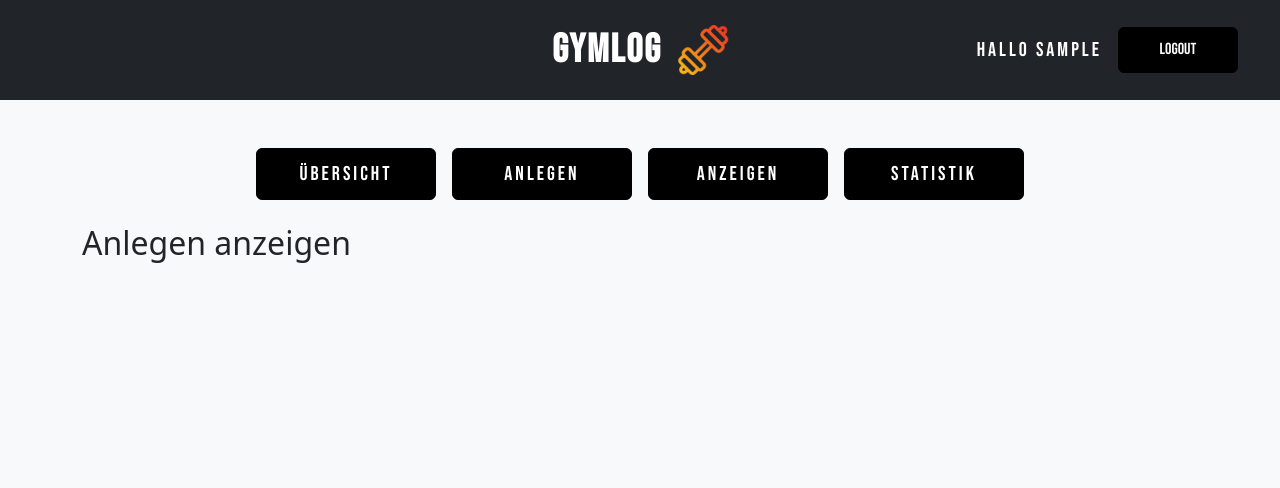
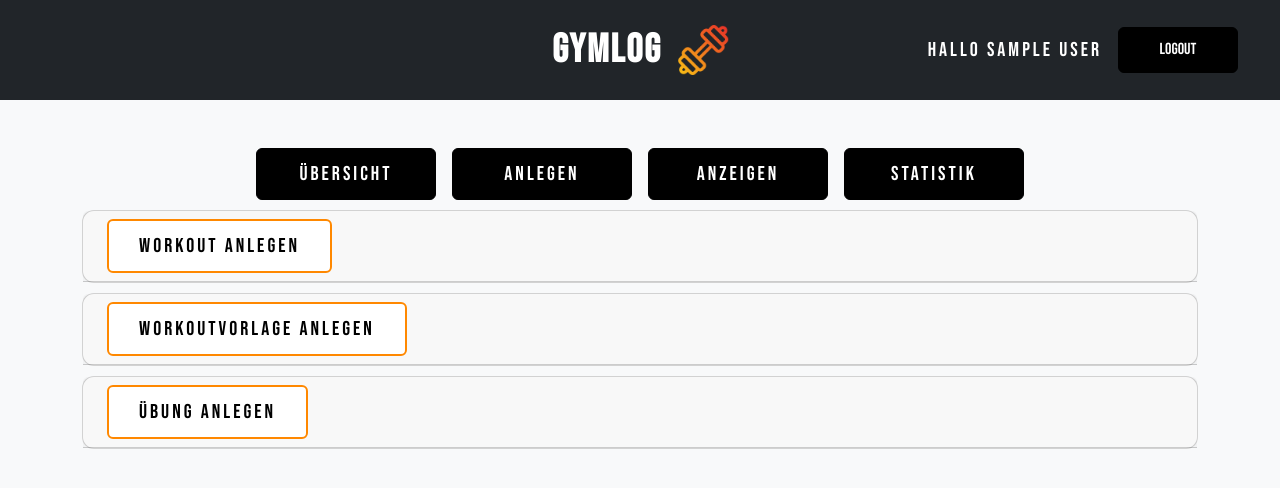
Before and after one commit to rh3ss/GymLog, a Flask app: page /workouts/create in a window 1280 px wide. Shown: the top 488 px of the page. Run offline with Flask 3, Linux system fonts and the light colour scheme; the visitor is signed in with stand-in values (Sample User, id 1); data comes from the database, SQL or seed files in the repository.

Commit message:
Add more creations, create new workout and safe to db.

```diff
--- a/src/routes/workouts.py
+++ b/src/routes/workouts.py
@@ -1,7 +1,10 @@
-from flask import Blueprint, render_template, session, redirect, url_for
+from flask import Blueprint, render_template, request, session, redirect, url_for
+from utils.dbclient import DBClient
+from services.workoutservice import WorkoutService
 
 workouts_bp = Blueprint("workouts", __name__, url_prefix="/workouts")
 
+workout_service = WorkoutService(db=DBClient("gymlog.db"))
 
 @workouts_bp.route("/overview")
 def overview() -> str:
@@ -10,14 +13,13 @@
 
     return render_template("workouts/overview.html", user_name=session["user_name"])
 
-
 @workouts_bp.route("/create")
 def create() -> str:
     if "user_name" not in session:
         return redirect(url_for("auth.login"))
 
-    return render_template("workouts/create.html", user_name=session["user_name"])
-
+    workout_types = workout_service.get_workout_type()
+    return render_template("workouts/create.html", user_name=session["user_name"], workout_types=workout_types)
 
 @workouts_bp.route("/display")
 def display() -> str:
@@ -26,10 +28,23 @@
 
     return render_template("workouts/display.html", user_name=session["user_name"])
 
-
 @workouts_bp.route("/statistics")
 def statistics() -> str:
     if "user_name" not in session:
         return redirect(url_for("auth.login"))
 
     return render_template("workouts/statistics.html", user_name=session["user_name"])
+
+@workouts_bp.route("/add", methods=["GET", "POST"])
+def add_workout():
+    if "user_name" not in session:
+        return redirect(url_for("auth.login"))
+
+    if request.method == "POST":
+        workout_service.create_workout(
+            user_id=session["user_id"], workout_type_id=request.form.get("workout_type"), workout_date=request.form.get("workout_date"), workout_start_time=request.form.get("workout_start_time"),
+            workout_end_time=request.form.get("workout_end_time"), workout_calories=request.form.get("workout_calories"), workout_note=request.form.get("workout_note")
+        )
+        return create()
+
+    return render_template("workouts/create.html", user_name=session["user_name"])
--- /dev/null
+++ b/src/services/workoutservice.py
@@ -0,0 +1,17 @@
+from datetime import date, time
+from utils.dbclient import DBClient
+
+class WorkoutService:
+    def __init__(self, db: DBClient) -> None:
+        self.db = db
+
+    def get_workout_type(self) -> list[tuple]:
+        return self.db.execute(
+            "SELECT workout_type_id, name FROM workout_type ORDER BY name", fetch=True
+        )
+
+    def create_workout(self, user_id: int, workout_type_id: int, workout_date: date, workout_start_time: time, workout_end_time: time, workout_calories: float, workout_note: str) -> None:
+        self.db.execute(
+            "INSERT INTO workout (user_id, workout_type_id, date, start_time, end_time, calories_burned, note) VALUES (?, ?, ?, ?, ?, ?, ?)",
+            (user_id, workout_type_id, workout_date, workout_start_time, workout_end_time, workout_calories, workout_note), commit=True
+        )
--- a/src/static/style.css
+++ b/src/static/style.css
@@ -14,7 +14,13 @@
 }
 
 .card {
+    margin-top: 10px;
     border-radius: 12px;
+}
+
+.form-label {
+    margin-top: 10px;
+    margin-bottom: 2px;
 }
 
 .nav-text {
@@ -86,3 +92,18 @@
     font-weight: 1;
     letter-spacing: 3px;
 }
+
+#accordion {
+    margin-top: 10px;
+}
+
+.btn-accordion {
+    min-width: 180px;
+    font-size: 20px;
+    font-weight: 1;
+    letter-spacing: 3px;
+    background-color: #ffffff;
+    border-color: #ff8800;
+    border-width: 2px;
+    color: #000000;
+}
--- a/src/templates/workouts/create.html
+++ b/src/templates/workouts/create.html
@@ -25,9 +25,78 @@
             <a href="{{ url_for('workouts.display') }}" class="btn btn-custom btn-switch mx-2">Anzeigen</a>
             <a href="{{ url_for('workouts.statistics') }}" class="btn btn-custom btn-switch mx-2">Statistik</a>
         </div>
-    </div>
-	    <div class="container mt-4">
-        <h2 class="mb-4">Anlegen anzeigen</h2>
+        <div id="accordion">
+        <div class="card">
+            <div class="card-header" id="headingOne">
+                <h5 class="mb-0">
+                    <button class="btn btn-custom btn-accordion mx-2" data-toggle="collapse" data-target="#collapseOne" aria-expanded="true" aria-controls="collapseOne">Workout anlegen</button>
+                </h5>
+            </div>
+            <div class="collapse" id="collapseOne" aria-labelledby="headingOne" data-parent="#accordion">
+                <div class="card-body">
+                    <form method="POST" action="{{ url_for('workouts.add_workout') }}">
+                        <div class="mb-3">
+                            <label class="form-label auth-sub-text">Trainingstyp</label>
+                            <select class="form-control" name="workout_type" required>
+                                {% for wt in workout_types %}
+                                    <option value="{{ wt.workout_type_id }}">
+                                        {{ wt.name }}
+                                    </option>
+                                {% endfor %}
+                            </select>
+                        </div>
+                        <div class="mb-3">
+                            <label class="form-label auth-sub-text">Datum</label>
+                            <input type="date" name="workout_date" class="form-control" required>
+                        </div>
+                        <div class="mb-3">
+                            <label class="form-label auth-sub-text">Startzeit</label>
+                            <input type="time" name="workout_start_time" class="form-control">
+                        </div>
+                        <div class="mb-3">
+                            <label class="form-label auth-sub-text">Endzeit</label>
+                            <input type="time" name="workout_end_time" class="form-control">
+                        </div>
+                        <div class="mb-3">
+                            <label class="form-label auth-sub-text">Kalorienverbrauch</label>
+                            <input type="number" name="workout_calories" class="form-control">
+                        </div>
+                        <div class="mb-3">
+                            <label class="form-label auth-sub-text">Notiz</label>
+                            <textarea type="text" name="workout_note" class="form-control" rows="3"></textarea>
+                        </div>
+                        <button type="submit" class="btn btn-custom btn-login auth-sub-text">Speichern</button>
+                    </form>
+                </div>
+            </div>
+        </div>
+        <div class="card">
+            <div class="card-header" id="headingTwo">
+                <h5 class="mb-0">
+                    <button class="btn btn-custom btn-accordion mx-2 collapsed" data-toggle="collapse" data-target="#collapseTwo" aria-expanded="false" aria-controls="collapseTwo">Workoutvorlage anlegen</button>
+                </h5>
+            </div>
+            <div class="collapse" id="collapseTwo" aria-labelledby="headingTwo" data-parent="#accordion">
+            <div class="card-body">
+                Workoutvorlage anlegen Text.
+            </div>
+            </div>
+        </div>
+        <div class="card">
+            <div class="card-header" id="headingThree">
+            <h5 class="mb-0">
+                <button class="btn btn-custom btn-accordion mx-2 collapsed" data-toggle="collapse" data-target="#collapseThree" aria-expanded="false" aria-controls="collapseThree">Übung anlegen</button>
+            </h5>
+            </div>
+            <div class="collapse" id="collapseThree" aria-labelledby="headingThree" data-parent="#accordion">
+            <div class="card-body">
+                Übung anlegen Text.
+            </div>
+            </div>
+        </div>
+        </div>
+        <script src="https://code.jquery.com/jquery-3.5.1.slim.min.js"></script>
+        <script src="https://cdn.jsdelivr.net/npm/bootstrap@4.5.2/dist/js/bootstrap.bundle.min.js"></script>
     </div>
 </body>
 </html>
--- a/src/utils/dbclient.py
+++ b/src/utils/dbclient.py
@@ -9,9 +9,11 @@
         self._insert_defaults()
 
     def _get_connection(self) -> sqlite3.Connection:
-        return sqlite3.connect(self.db_file)
+        conn = sqlite3.connect(self.db_file)
+        conn.row_factory = sqlite3.Row
+        return conn
 
-    def _execute(self, sql: str, params: tuple = (), fetch=False, commit=False, script=False) -> list[tuple] | None:
+    def execute(self, sql: str, params: tuple = (), fetch=False, commit=False, script=False) -> list[tuple] | None:
         with self._get_connection() as conn:
             cursor = conn.cursor()
             if script:
@@ -25,11 +27,11 @@
 
     def _create_tables(self) -> None:
         create_tables_sql = self._extract_sql(file_name="create_tables.sql")
-        self._execute(sql=create_tables_sql, commit=True, script=True)
+        self.execute(sql=create_tables_sql, commit=True, script=True)
 
     def _insert_defaults(self) -> None:
         insert_defaults_sql = self._extract_sql(file_name="insert_defaults.sql")
-        self._execute(sql=insert_defaults_sql, commit=True, script=True)
+        self.execute(sql=insert_defaults_sql, commit=True, script=True)
 
     def _extract_sql(self, file_name: str) -> str:
         try:
```
Also changed, not shown: src/routes/auth.py (+7 -5 lines), src/services/userservice.py (+10 -7 lines).
